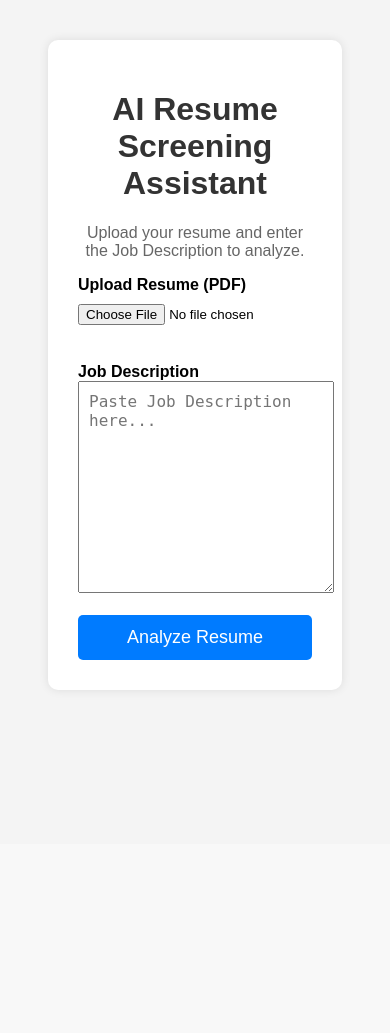
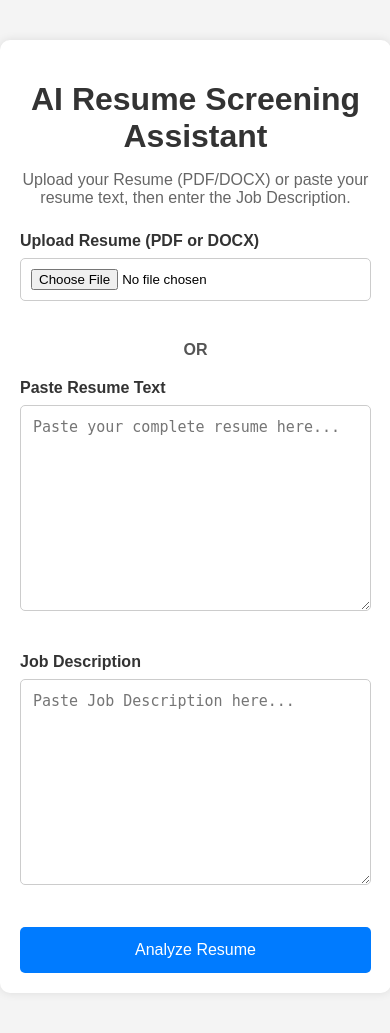
Before and after one commit to MaheshwariDhadbanjan/AI-Resume-Screening-Assistant, a Flask app: page / in a window 390 px wide. Before the commit the page ends 692 px from the top, so only its background shows below. Run offline with Flask 3, Linux system fonts and the light colour scheme.

Commit message:
Added PDF, DOCX and text resume support

```diff
--- a/app.py
+++ b/app.py
@@ -2,6 +2,7 @@ import os
 from google import genai
 from dotenv import load_dotenv
 from PyPDF2 import PdfReader
+from docx import Document
 from flask import Flask, render_template, request
 
 load_dotenv()
@@ -21,17 +22,62 @@ def home():
 @app.route('/analyze', methods=['POST'])
 def analyze():
 
-    resume = request.files['resume']
-    job_description = request.form['job_description']
-
-    pdf_reader = PdfReader(resume)
+    resume = request.files.get('resume')
+    resume_text_input = request.form.get('resume_text', '').strip()
+    job_description = request.form.get('job_description', '').strip()
 
     resume_text = ""
 
-    for page in pdf_reader.pages:
-        text = page.extract_text()
-        if text:
-            resume_text += text
+    # -------------------------------
+    # Read uploaded file if available
+    # -------------------------------
+    if resume and resume.filename != "":
+
+        filename = resume.filename.lower()
+
+        try:
+            if filename.endswith(".pdf"):
+
+                pdf_reader = PdfReader(resume)
+
+                for page in pdf_reader.pages:
+                    text = page.extract_text()
+                    if text:
+                        resume_text += text
+
+            elif filename.endswith(".docx"):
+
+                document = Document(resume)
+
+                for para in document.paragraphs:
+                    resume_text += para.text + "\n"
+
+            else:
+                return """
+                <h3>Invalid file format.</h3>
+                <p>Please upload only PDF or DOCX files.</p>
+                <a href="/">Go Back</a>
+                """
+
+        except Exception as e:
+            return f"""
+            <h3>Error reading uploaded file.</h3>
+            <p>{e}</p>
+            <a href="/">Go Back</a>
+            """
+
+    # -------------------------------
+    # Use pasted resume text
+    # -------------------------------
+    elif resume_text_input:
+        resume_text = resume_text_input
+
+    else:
+        return """
+        <h3>No Resume Provided</h3>
+        <p>Please upload a PDF/DOCX resume or paste resume text.</p>
+        <a href="/">Go Back</a>
+        """
 
     prompt = f"""
 Compare the following Resume and Job Description.
@@ -46,64 +92,72 @@ Analyze the resume against the job description and return the result in HTML usi
 
 <b>Resume Match Score:</b> Percentage
 
-<b>Candidate Strengths:</b>
-- Point 1
-- Point 2
+<h4>Candidate Strengths:</h4>
+<ul>
+<li>Point 1</li>
+<li>Point 2</li>
+</ul>
 
 <b>Missing Skills:</b>
-- Point 1
-- Point 2
+<ul>
+<li>Point 1</li>
+<li>Point 2</li>
+</ul>
 
 <b>Recommended Interview Questions:</b>
-1. Question
-2. Question
-3. Question
-4. Question
-5. Question
+<ol>
+<li>Question</li>
+<li>Question</li>
+<li>Question</li>
+<li>Question</li>
+<li>Question</li>
+</ol>
 
 <b>Overall Hiring Recommendation:</b>
-One short sentence.
+<p>One short sentence.</p>
 
 <b>Role Recommendations:</b>
-- Role 1
-- Role 2
+<ul>
+<li>Role 1</li>
+<li>Role 2</li>
+</ul>
 
 <b>Training Recommendations:</b>
-- Training 1
-- Training 2
+<ul>
+<li>Training 1</li>
+<li>Training 2</li>
+</ul>
 
 Rules:
-- Keep the response short.
-- Base the analysis only on the uploaded resume and job description.
-- Do not use markdown symbols like ** or ##.
-- Return only HTML.
+
+Return only HTML.
+
+Keep the response concise.
+
+Base the analysis only on the uploaded resume and job description.
+
+Do not use Markdown symbols like ** or ##.
 """
 
-    response = client.models.generate_content(
-        model="gemini-3.5-flash",
+    try:
+
+        response = client.models.generate_content(
+        model="gemini-flash-latest",
         contents=prompt
     )
 
-    return f"""
-<!DOCTYPE html>
-<html>
-<head>
-    <title>AI Resume Analysis</title>
-</head>
+        return render_template(
+            "result.html",
+            result=response.text
+        )
 
-<body>
+    except Exception as e:
 
-<h2>AI Resume Analysis</h2>
-
-{response.text}
-
-<br><br>
-
-<a href="/">Analyze Another Resume</a>
-
-</body>
-</html>
-"""
+        return f"""
+        <h2>Something went wrong.</h2>
+        <p>{e}</p>
+        <a href="/">Try Again</a>
+        """
 
 
 if __name__ == "__main__":
--- a/requirements.txt
+++ b/requirements.txt
@@ -1,4 +1,5 @@
 Flask
-google-generativeai
+google-genai
 PyPDF2
 python-dotenv
+python-docx
--- a/static/style.css
+++ b/static/style.css
@@ -7,6 +7,7 @@ body{
 
 .container{
     width:60%;
+    max-width:800px;
     margin:40px auto;
     background:white;
     padding:30px;
@@ -17,39 +18,120 @@ body{
 h1{
     text-align:center;
     color:#333;
+    margin-bottom:10px;
 }
 
 p{
     text-align:center;
     color:#666;
+    margin-bottom:25px;
 }
 
 label{
+    display:block;
     font-weight:bold;
+    margin-bottom:8px;
+    color:#333;
 }
 
 input[type=file]{
-    margin-top:10px;
+    width:100%;
+    padding:10px;
     margin-bottom:20px;
+    border:1px solid #ccc;
+    border-radius:5px;
+    background:#fff;
+    box-sizing:border-box;
 }
 
 textarea{
     width:100%;
-    padding:10px;
+    padding:12px;
     font-size:16px;
+    border:1px solid #ccc;
+    border-radius:5px;
+    resize:vertical;
+    box-sizing:border-box;
+    margin-bottom:20px;
+}
+
+textarea:focus,
+input[type=file]:focus{
+    outline:none;
+    border-color:#007BFF;
+}
+
+.or-text{
+    text-align:center;
+    font-weight:bold;
+    color:#555;
+    margin:20px 0;
 }
 
 button{
     width:100%;
-    padding:12px;
+    padding:14px;
     background:#007BFF;
     color:white;
     border:none;
     border-radius:5px;
     font-size:18px;
     cursor:pointer;
+    transition:0.3s;
 }
 
 button:hover{
     background:#0056b3;
 }
+
+@media(max-width:768px){
+
+    .container{
+        width:90%;
+        padding:20px;
+    }
+
+    textarea{
+        font-size:15px;
+    }
+
+    button{
+        font-size:16px;
+    }
+
+}
+.result-box{
+    background:#fafafa;
+    border:1px solid #ddd;
+    border-radius:8px;
+    padding:20px;
+    line-height:1.8;
+    margin-bottom:20px;
+}
+
+.result-box h2,
+.result-box h3,
+.result-box h4{
+    color:#333;
+}
+
+.result-box ul{
+    padding-left:20px;
+}
+
+.result-box ol{
+    padding-left:20px;
+}
+
+.result-box li{
+    margin-bottom:8px;
+}
+
+.result-box p{
+    text-align:left;
+    color:#333;
+}
+
+a{
+    text-decoration:none;
+}
--- a/templates/index.html
+++ b/templates/index.html
@@ -7,26 +7,54 @@
 
     <link rel="stylesheet" href="{{ url_for('static', filename='style.css') }}">
 </head>
+
 <body>
 
 <div class="container">
 
     <h1>AI Resume Screening Assistant</h1>
 
-        <p>Upload your resume and enter the Job Description to analyze.</p>
+    <p>Upload your Resume (PDF/DOCX) or paste your resume text, then enter the Job Description.</p>
 
     <form action="/analyze" method="POST" enctype="multipart/form-data">
 
-    <label>Upload Resume (PDF)</label><br>
-    <input type="file" name="resume" accept=".pdf" required><br><br>
+        <label for="resume">
+            Upload Resume (PDF or DOCX)
+        </label>
 
-    <label>Job Description</label><br>
+        <input
+            type="file"
+            id="resume"
+            name="resume"
+            accept=".pdf,.docx"
+        >
+
+        <p class="or-text">OR</p>
+
+        <label for="resume_text">
+            Paste Resume Text
+        </label>
 
         <textarea
+            id="resume_text"
+            name="resume_text"
+            rows="10"
+            placeholder="Paste your complete resume here..."
+        ></textarea>
+
+        <br><br>
+
+        <label for="job_description">
+            Job Description
+        </label>
+
+        <textarea
+            id="job_description"
             name="job_description"
             rows="10"
             placeholder="Paste Job Description here..."
-        required></textarea>
+            required
+        ></textarea>
 
         <br><br>
 
```
Also changed, not shown: templates/result.html (added, +32 -0 lines), static/script.js (deleted), 2 other files. Lines whose indentation alone changed are shown as unchanged.
